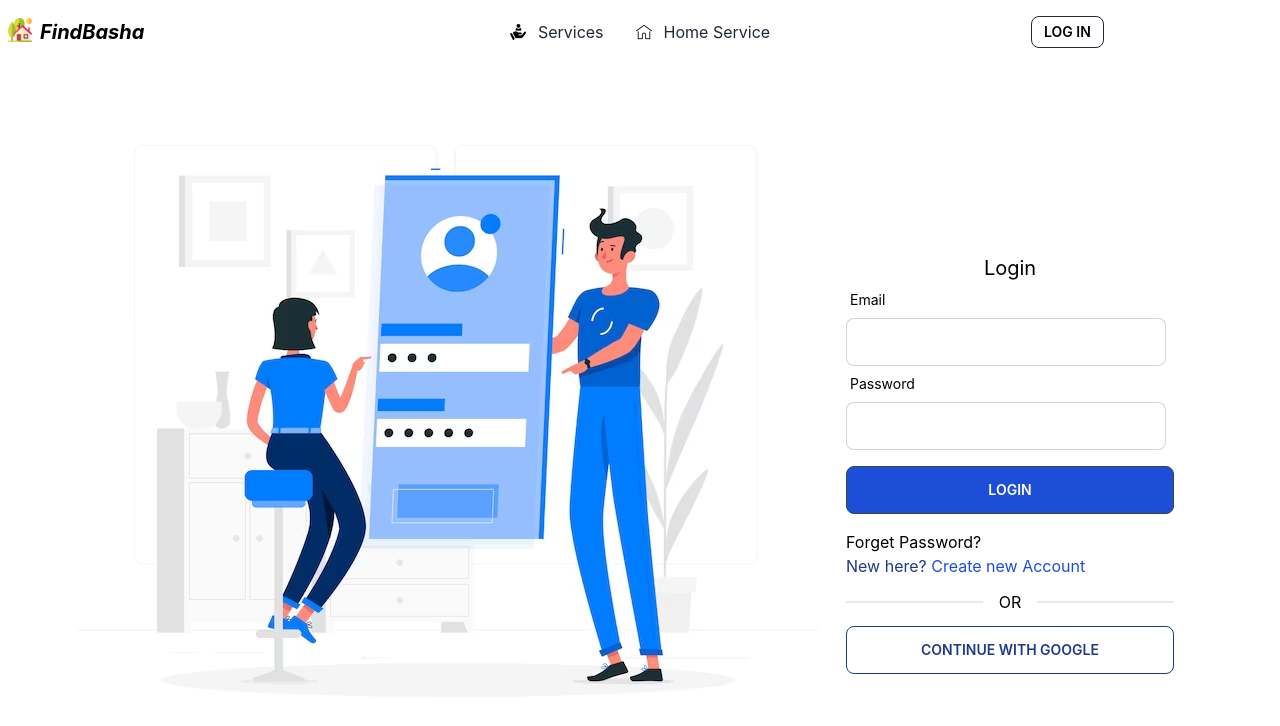
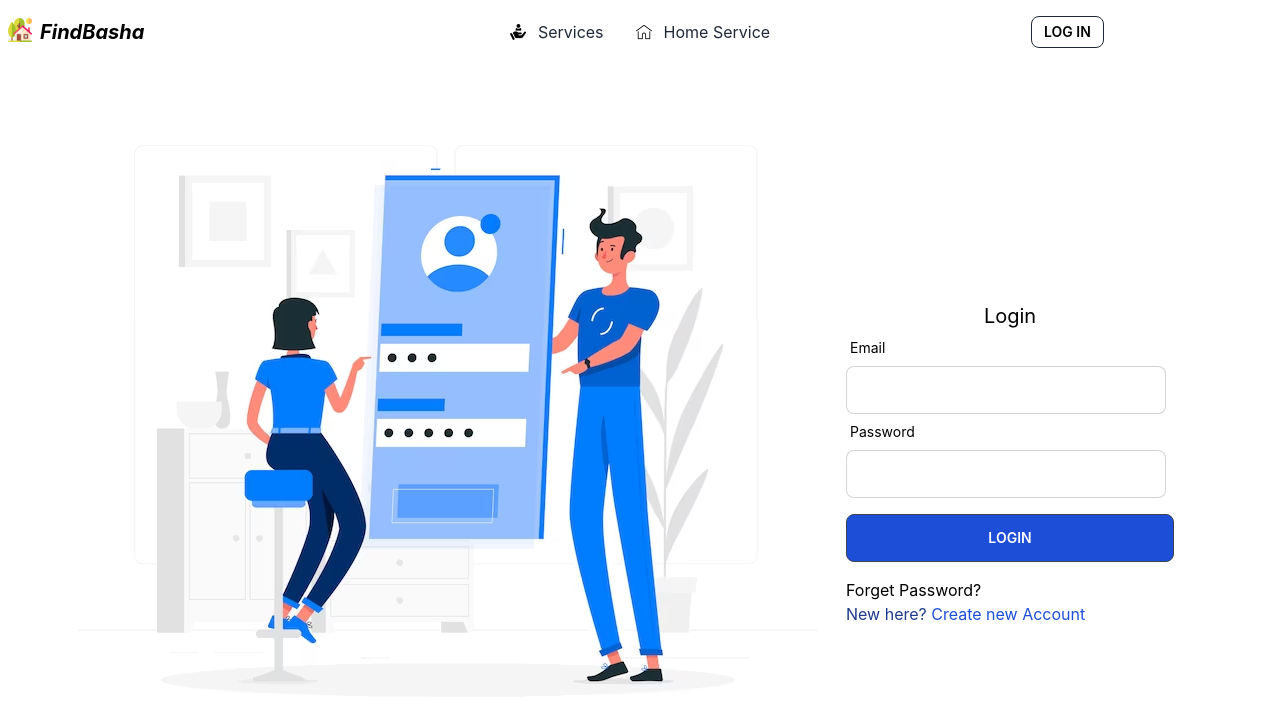
Before and after one commit to 2ndjoy/newBashaVara-main, a React (Create React App) app: page /login in a window 1280 px wide. Shown: the top 726 px of the page. Built offline with nearby package versions, Linux system fonts and the light colour scheme; no server answers.

Commit message:
Google sign up completed

```diff
--- a/src/Components/Authentication/Login.js
+++ b/src/Components/Authentication/Login.js
@@ -117,10 +117,6 @@ const Login = () => {
               Create new Account
             </Link>
           </p>
-          <div className="divider">OR</div>
-          <button className="btn text-blue-900 btn-outline w-full">
-            CONTINUE WITH GOOGLE
-          </button>
         </div>
       </div>
     </div>
```
